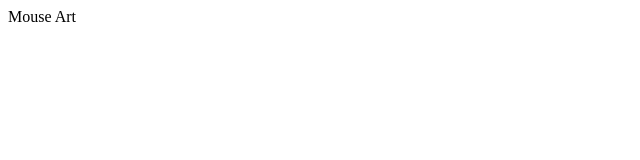
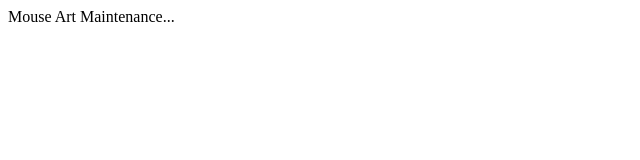
Before and after one commit to Zerzio/htdocs, a plain HTML site: page index.html in a window 1280 px wide. Shown: the whole page, without its empty margins (0-640 px from the left). Drawn offline with Linux system fonts and the light colour scheme.

Commit message:
Maintenance

```diff
--- a/index.html
+++ b/index.html
@@ -6,5 +6,7 @@
 </head>
 <body>
 Mouse Art
+
+Maintenance...
 </body>
 </html>
```
